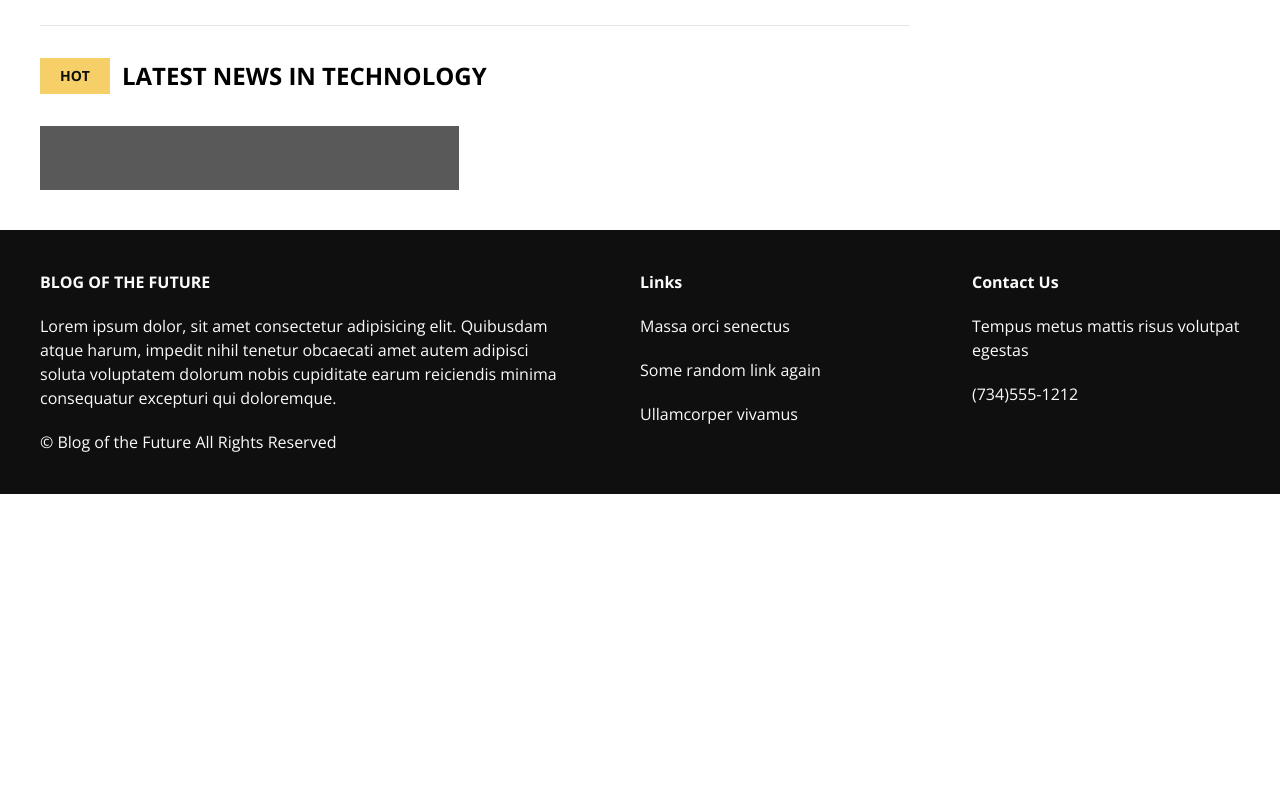
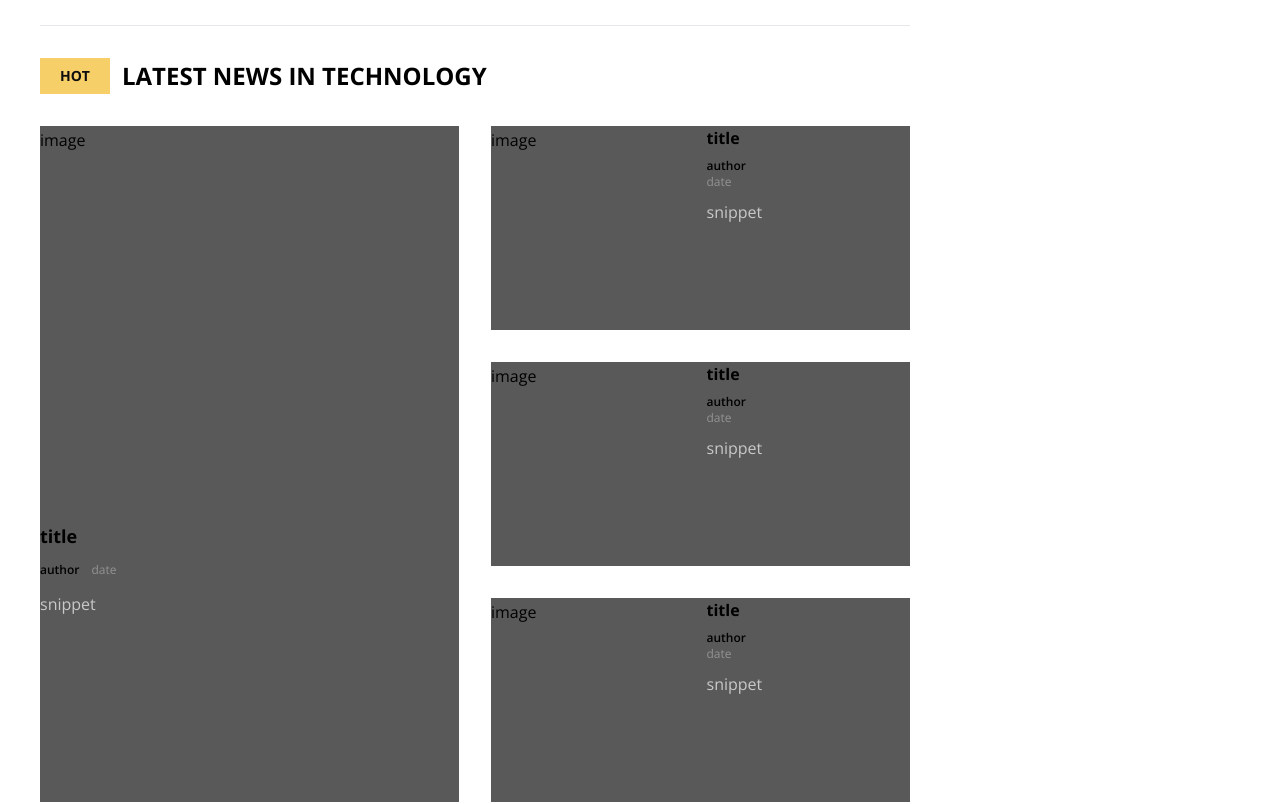
Before and after one commit to jcarroll1976/BlogAI, a Next.js app: page / in a window 1280 px wide. Shown: the part 960-1764 px from the top of the page. Before the commit the page ends 1454 px from the top, so only its background shows below. Built offline with nearby package versions, Linux system fonts and the light colour scheme.

Commit message:
completed Card component, added Card layout for tech section

```diff
--- a/app/(home)/Tech.tsx
+++ b/app/(home)/Tech.tsx
@@ -1,4 +1,5 @@
 import React from 'react'
+import Card from 'app/(shared)/Card'
 
 type Props = {}
 
@@ -26,10 +27,21 @@
 
         {/* grid option*/}
         <div className='sm:grid grid-cols-2 grid-rows-3 gap-x-8 gap-y-8 my-5'>
-            <div className='bg-wh-500 col-span-1 row-span-3'></div>
-            <div className='bg-wh-500 col-span-1 row-span-1'></div>
-            <div className='bg-wh-500 col-span-1 row-span-1'></div>
-            <div className='bg-wh-500 col-span-1 row-span-1'></div>
+            {/*LARGE CARD*/}
+            <Card className='bg-wh-500 col-span-1 row-span-3'
+            imageHeight='h-96'
+            isLongForm
+            />
+            {/*SMALL CARDS*/}
+            <Card className='bg-wh-500 col-span-1 row-span-1 mt-10 sm:mt-0 flex justify-between gap-3'
+            imageHeight='h-48'
+            isSmallCard/>
+            <Card className='bg-wh-500 col-span-1 row-span-1 mt-10 sm:mt-0 flex justify-between gap-3'
+            imageHeight='h-48'
+            isSmallCard/>
+            <Card className='bg-wh-500 col-span-1 row-span-1 mt-10 sm:mt-0 flex justify-between gap-3'
+            imageHeight='h-48'
+            isSmallCard/>
         </div>
     </section>
   )
--- a/app/(shared)/Card.tsx
+++ b/app/(shared)/Card.tsx
@@ -0,0 +1,39 @@
+import Link from 'next/link';
+import React from 'react'
+
+type Props = {
+    className?: string;
+    imageHeight: string;
+    isSmallCard?: boolean;
+    isLongForm?: boolean
+}
+
+function Card({className,imageHeight,isSmallCard=false,isLongForm=false}: Props) {
+  return (
+    <div className={className}>
+        <Link className='basis-full hover:opacity-70' href="/">
+            <div className={`relative w-auto mb-3 ${imageHeight}`}>
+                image
+            </div>
+        </Link>
+        <div className='basis-full'>
+            <Link href="/">
+                <h4 className={`font-bold hover:text-accent-green
+                            ${isSmallCard ? "text-base" : "text-lg"}
+                            ${isSmallCard ? "line-clamp-2" : ""}`}>
+                    title
+                </h4>
+            </Link>
+            <div className={`${isSmallCard ? "my-2" : "flex my-3"} gap-3`}>
+                <h5 className='font-semibold text-xs'>author</h5>
+                <h6 className='text-wh-300 text-xs'>date</h6>
+            </div>
+            <p className={`text-wh-100 ${isLongForm ? "line-clamp-5" : "line-clamp-3"}`}>
+                snippet
+            </p>
+        </div>
+    </div>
+  )
+}
+
+export default Card
```
